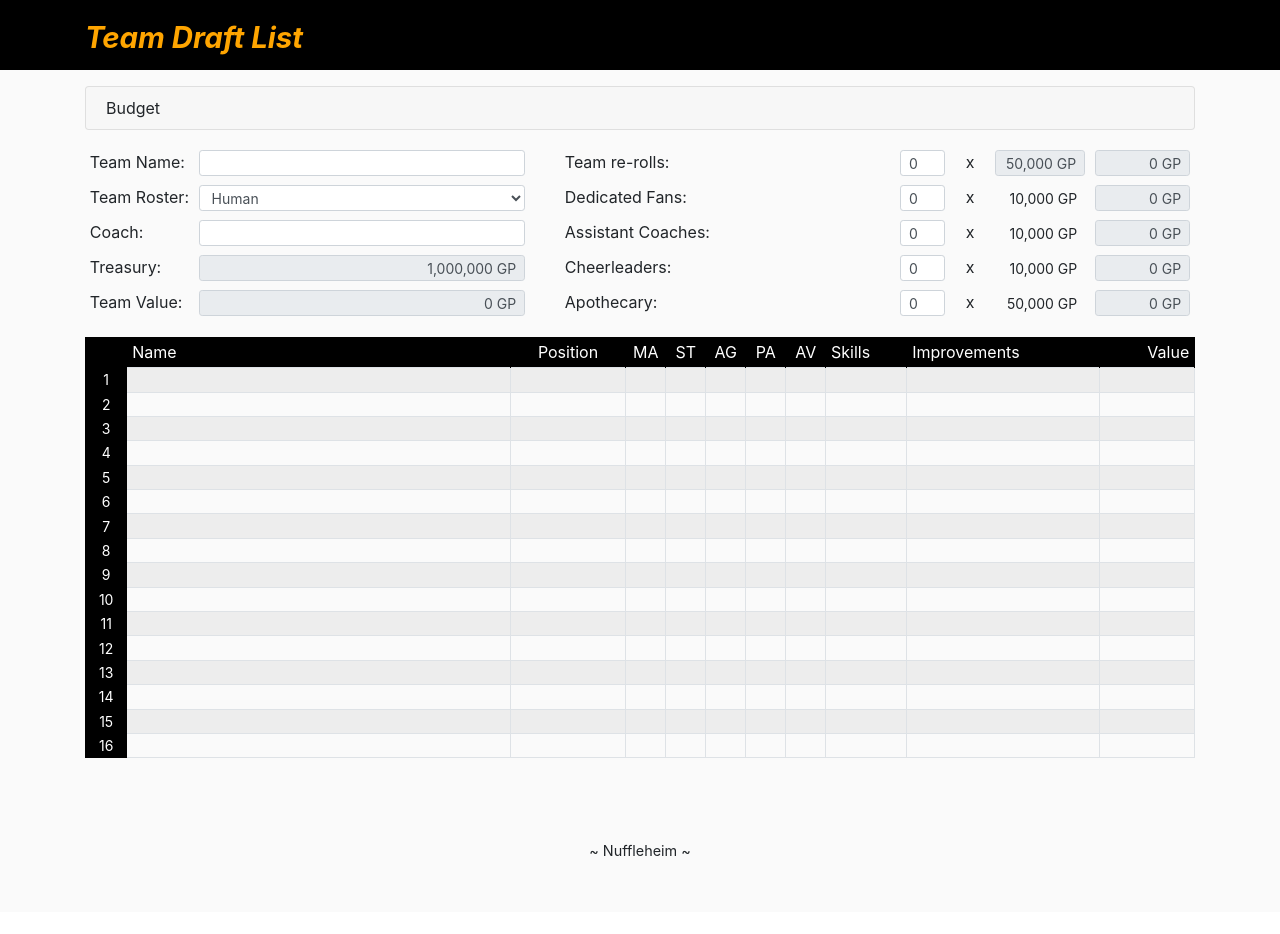
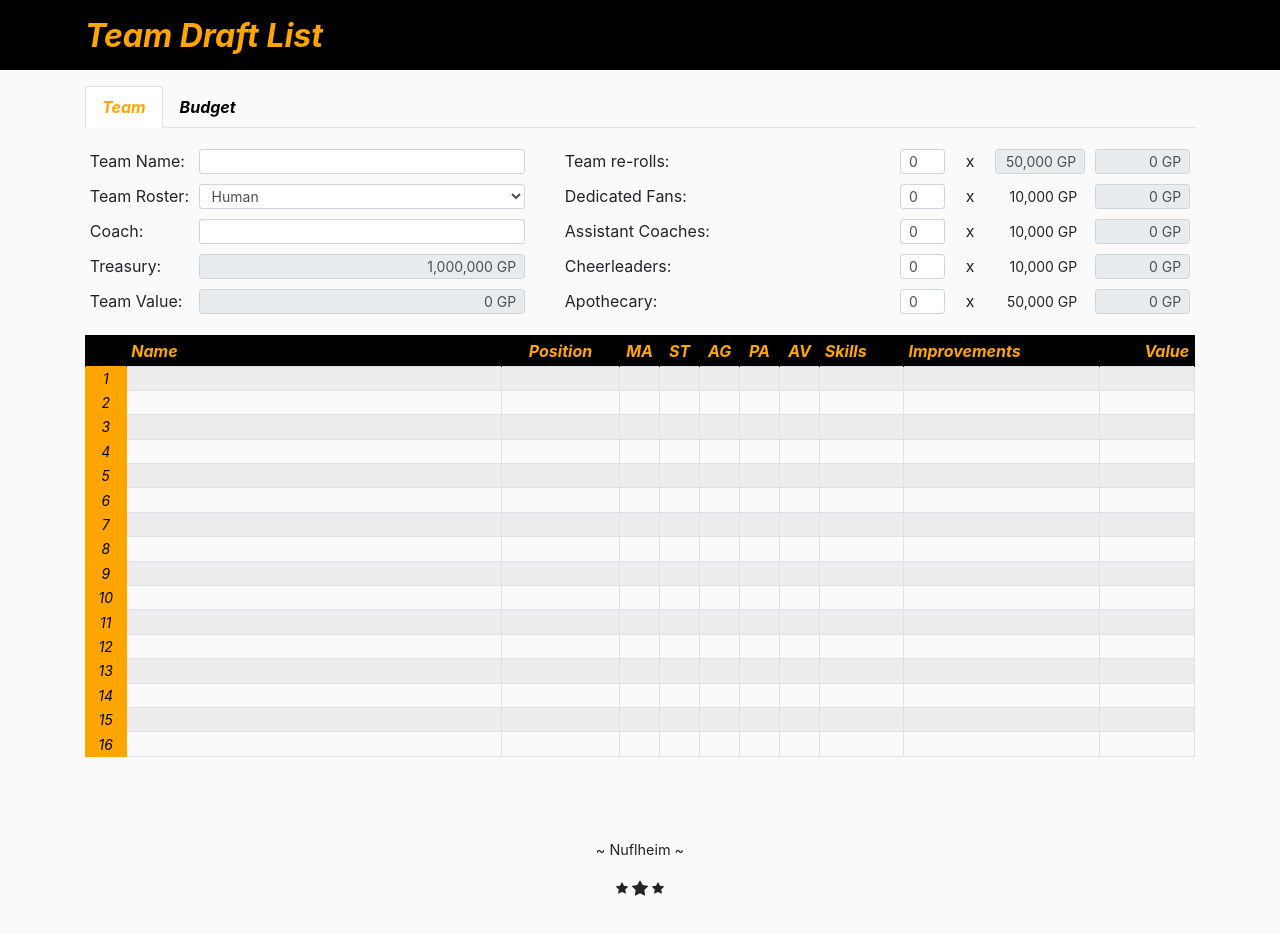
Before and after one commit to jonasbusk/nuflheim, a React (Create React App) app: page / in a window 1280 px wide. Shown: the top 934 px of the page. Built offline with nearby package versions, Linux system fonts and the light colour scheme.

Commit message:
update layout

```diff
--- a/src/App.css
+++ b/src/App.css
@@ -10,10 +10,10 @@ header {
 }
 
 header #header {
-  font-size: 22pt;
+  font-size: 24pt;
   font-weight: bold;
   font-style: italic;
-  padding-top: 16px;
+  padding-top: 12px;
 }
 
 .row {
@@ -24,13 +24,20 @@ header #header {
   margin: 0;
 }
 
-.budget-header {
-  padding: .55rem 1.25rem;
-  cursor: pointer;
+.nav-tabs {
+  margin-bottom: 16px;
 }
 
-.form-inline .form-control {
-  margin: 0 .5em;
+.nav-tabs a.nav-item.nav-link {
+  color: black;
+  font-weight: bold;
+  font-style: italic;
+}
+
+.nav-tabs a.nav-item.nav-link.active {
+  color: orange;
+  font-weight: bold;
+  font-style: italic;
 }
 
 .form-control-sm, .form-control-plaintext {
@@ -75,8 +82,9 @@ header #header {
   border-bottom: none;
   border-color: black;
   background-color: black;
-  color: white;
-  font-weight: normal;
+  color: orange;
+  font-weight: bold;
+  font-style: italic;
 }
 
 .player-table tbody tr td {
@@ -85,10 +93,11 @@ header #header {
 }
 
 td.player-number {
-  border-color: black;
-  background-color: black;
-  color: white;
+  border-color: orange;
+  background-color: orange;
+  color: black;
   text-align: center;
+  font-style: italic;
 }
 
 .player-table tbody tr td.player-name {
--- a/src/App.js
+++ b/src/App.js
@@ -17,7 +17,16 @@ function App() {
         <Team />
       </main>
       <footer>
-        <Container><Row><Col>~ Nuffleheim ~</Col></Row></Container>
+        <Container>
+          <Row>
+            <Col>
+              <p>~ Nuflheim ~</p>
+              <p>
+                <svg xmlns="http://www.w3.org/2000/svg" width="12" height="12" fill="currentColor" className="bi bi-star-fill" viewBox="0 0 16 16"><path d="M3.612 15.443c-.386.198-.824-.149-.746-.592l.83-4.73L.173 6.765c-.329-.314-.158-.888.283-.95l4.898-.696L7.538.792c.197-.39.73-.39.927 0l2.184 4.327 4.898.696c.441.062.612.636.283.95l-3.523 3.356.83 4.73c.078.443-.36.79-.746.592L8 13.187l-4.389 2.256z"/></svg> <svg xmlns="http://www.w3.org/2000/svg" width="16" height="16" fill="currentColor" className="bi bi-star-fill" viewBox="0 0 16 16"><path d="M3.612 15.443c-.386.198-.824-.149-.746-.592l.83-4.73L.173 6.765c-.329-.314-.158-.888.283-.95l4.898-.696L7.538.792c.197-.39.73-.39.927 0l2.184 4.327 4.898.696c.441.062.612.636.283.95l-3.523 3.356.83 4.73c.078.443-.36.79-.746.592L8 13.187l-4.389 2.256z"/></svg> <svg xmlns="http://www.w3.org/2000/svg" width="12" height="12" fill="currentColor" className="bi bi-star-fill" viewBox="0 0 16 16"><path d="M3.612 15.443c-.386.198-.824-.149-.746-.592l.83-4.73L.173 6.765c-.329-.314-.158-.888.283-.95l4.898-.696L7.538.792c.197-.39.73-.39.927 0l2.184 4.327 4.898.696c.441.062.612.636.283.95l-3.523 3.356.83 4.73c.078.443-.36.79-.746.592L8 13.187l-4.389 2.256z"/></svg>
+              </p>
+            </Col>
+          </Row>
+        </Container>
       </footer>
     </div>
   );
--- a/src/components/Team.js
+++ b/src/components/Team.js
@@ -3,9 +3,9 @@ import React, {Component} from 'react';
 import Container from 'react-bootstrap/Container'
 import Row from 'react-bootstrap/Row'
 import Col from 'react-bootstrap/Col'
-import Accordion from 'react-bootstrap/Accordion'
-import Card from 'react-bootstrap/Card'
+import Tab from 'react-bootstrap/Tab'
 import Table from 'react-bootstrap/Table'
+import Tabs from 'react-bootstrap/Tabs'
 import Form from 'react-bootstrap/Form'
 
 import rosters from '../data'
@@ -59,24 +59,9 @@ class Team extends Component {
   render() {
     return (
       <Container>
-        <Row>
-          <Col>
-            <Accordion>
-              <Card>
-                <Accordion.Toggle as={Card.Header} className="budget-header" eventKey="0">
-                  Budget <span className="caret"></span>
-                </Accordion.Toggle>
-                <Accordion.Collapse eventKey="0">
-                  <Card.Body>
-                    <Form inline>
-                      Budget: <Form.Control type="number" size="sm" className="text-right" value={this.state.budget} onChange={(e) => this.setState({budget: e.target.value})} />GP
-                    </Form>
-                  </Card.Body>
-                </Accordion.Collapse>
-              </Card>
-            </Accordion>
-          </Col>
-        </Row>
+
+        <Tabs defaultActiveKey="team">
+          <Tab eventKey="team" title="Team">
             <Row>
               <Col md="5">
                 <Table borderless size="sm" className="margin-zero team-table-1">
@@ -150,6 +135,24 @@ class Team extends Component {
                 </Table>
               </Col>
             </Row>
+          </Tab>
+          <Tab eventKey="budget" title="Budget">
+            <Row>
+              <Col md="5">
+                <Table borderless size="sm" className="margin-zero budget-table">
+                  <tbody>
+                    <tr>
+                      <td>Budget:</td>
+                      <td><Form.Control type="number" size="sm" className="text-right" value={this.state.budget} onChange={(e) => this.setState({budget: e.target.value})} /></td>
+                      <td>GP</td>
+                    </tr>
+                  </tbody>
+                </Table>
+              </Col>
+            </Row>
+          </Tab>
+        </Tabs>
+
         <Row>
           <Col>
             <Table bordered hover size="sm" className="player-table table-striped">
@@ -188,6 +191,7 @@ class Team extends Component {
             </Table>
           </Col>
         </Row>
+
       </Container>
     )
   }
```
Lines whose indentation alone changed are shown as unchanged.
